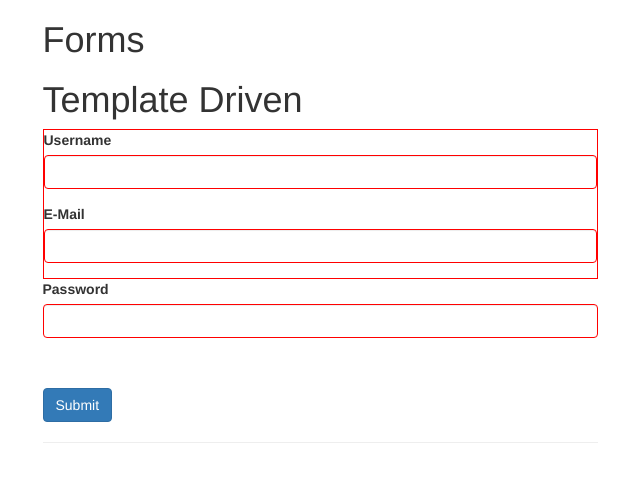
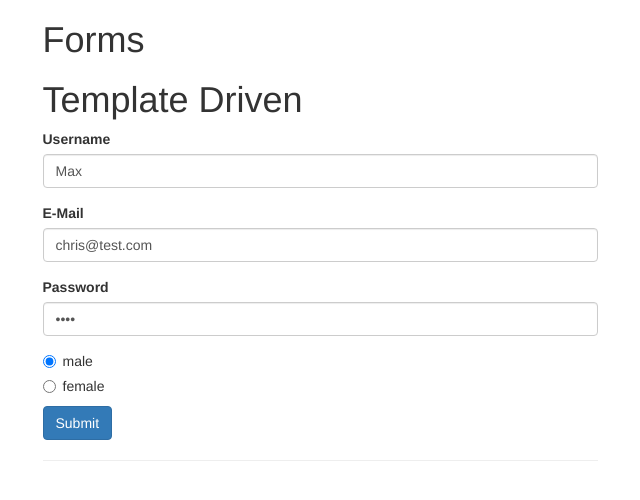
Before and after one commit to gpbacang/angular-forms, an Angular app: page / in a window 1280 px wide. Shown: the top 500 px of the page, without its empty margins (320-960 px from the left). Built offline with nearby package versions, Linux system fonts and the light colour scheme.

Commit message:
td radio buttons

```diff
--- a/src/app/template-driven/template-driven.component.html
+++ b/src/app/template-driven/template-driven.component.html
@@ -30,8 +30,13 @@
            name="password"
            required>
   </div>
-  <div class="radio">
+  <div class="radio" *ngFor="let g of genders">
     <label>
+      <input type="radio"
+             name="gender"
+             [(ngModel)]="user.gender"
+             [value]="g">
+      {{g}}
     </label>
   </div>
   <button type="submit" class="btn btn-primary">Submit</button>
--- a/src/app/template-driven/template-driven.component.ts
+++ b/src/app/template-driven/template-driven.component.ts
@@ -12,10 +12,16 @@ import { NgForm } from '@angular/forms';
 })
 export class TemplateDrivenComponent {
   user = {
-    username: '',
-    email: '',
-    password: ''
+    username: 'Max',
+    email: 'chris@test.com',
+    password: 'test',
+    gender: 'male'
   };
+
+  genders = [
+    'male',
+    'female'
+  ];
 
   onSubmit(form: NgForm) {
     console.log(form.value);
```
